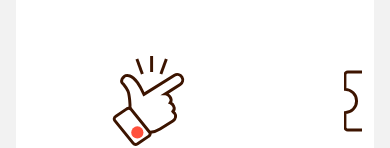
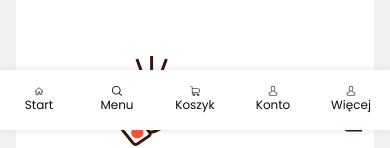
Before and after one commit to Darosss/E-Shop-Nest-Morele-Clone, a React (Vite) app: page / in a window 390 px wide. Shown: the part 714-862 px from the top of the page. Built offline with nearby package versions, Linux system fonts and the light colour scheme; no server answers.

Commit message:
feat: add and wrap MobileMenu with ContextProvider

```diff
--- a/src/App.tsx
+++ b/src/App.tsx
@@ -6,7 +6,12 @@ import {
   Outlet,
 } from "react-router-dom";
 import { Home } from "./home";
-import { HeadMenu, CategoriesMenu } from "./menu";
+import {
+  HeadMenu,
+  CategoriesMenu,
+  MobileMenu,
+  MobilleMenuContextProvider,
+} from "./menu";
 import { Footer } from "./footer";
 import { AuthForms } from "./authForms";
 import { AuthContextProvider } from "./auth";
@@ -46,7 +51,7 @@ export function App() {
 
 function DefaultWrapper() {
   return (
-    <>
+    <div className="relative">
       <CategoriesContextProvider>
         <div className="sticky top-0 z-50 bg-body">
           <HeadMenu />
@@ -60,7 +65,10 @@ function DefaultWrapper() {
           </div>
           <Footer />
         </main>
+        <MobilleMenuContextProvider>
+          <MobileMenu />
+        </MobilleMenuContextProvider>
       </CategoriesContextProvider>
-    </>
+    </div>
   );
 }
```
